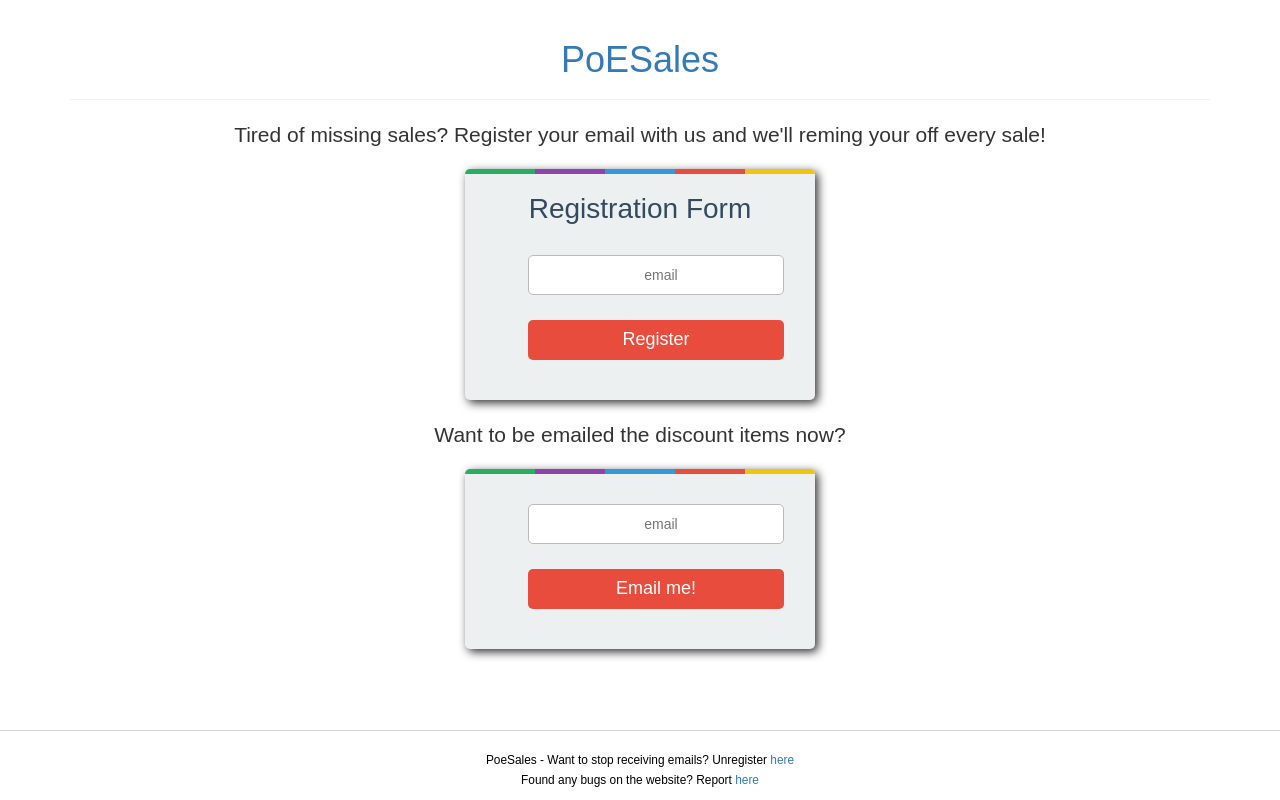
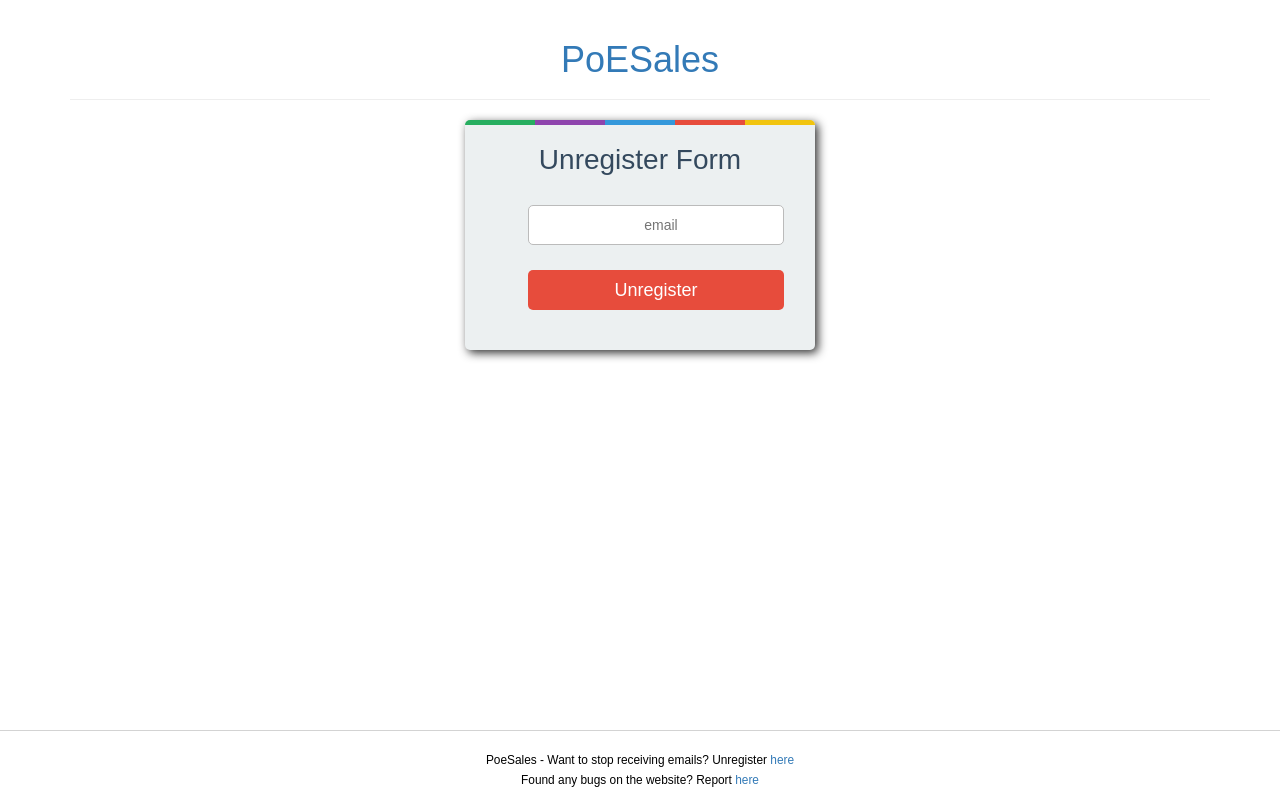
Before and after one commit to LucasIME/PoESales, a React (Create React App) app in the folder client/: page /unregister in a window 1280 px wide. Built offline with nearby package versions, Linux system fonts and the light colour scheme.

Commit message:
Added router to project

```diff
--- a/client/package.json
+++ b/client/package.json
@@ -7,8 +7,10 @@
     "@types/node": "^8.0.27",
     "@types/react": "^16.0.5",
     "@types/react-dom": "^15.5.4",
+    "@types/react-router-dom": "^4.0.7",
     "react": "^15.6.1",
     "react-dom": "^15.6.1",
+    "react-router-dom": "^4.2.2",
     "react-scripts-ts": "2.6.0"
   },
   "scripts": {
--- a/client/src/App.tsx
+++ b/client/src/App.tsx
@@ -1,17 +1,22 @@
 import * as React from 'react';
 import './App.css';
-import Header from './Header/Header'
-import Body from './Body/Body'
-import Footer from './Footer/Footer'
+import Header from './Header/Header';
+import Body from './Body/Body';
+import Footer from './Footer/Footer';
+import Unregister from './Unregister/Unregister';
+import { BrowserRouter as Router,  Route } from 'react-router-dom';
 
 class App extends React.Component { render() {
     return (
-    <div>
-      <Header/>
-      <Body />
-      <Footer/>
-    </div>
-    )
+    <Router>
+      <div>
+        <Header/>
+        <Route exact={true} path="/" component={Body} />
+        <Route path="/unregister" component={Unregister} />
+        <Footer/>
+      </div>
+    </Router>
+    );
   }
 }
 
--- /dev/null
+++ b/client/src/Unregister/Unregister.tsx
@@ -0,0 +1,16 @@
+import * as React from 'react';
+
+class Unregister extends React.Component { render() {
+    return (
+        <div className="login-wrap">
+            <h2>Unregister Form</h2>
+            <div className="form">
+                <input type="text" placeholder="email" id="unregemail" name="email"/>
+                <button id="unregButton">Unregister</button>
+            </div>
+        </div>
+    )
+  }
+}
+
+export default Unregister;
```
Also changed, not shown: 1 other file (tests, documents, lock files or other folders).
